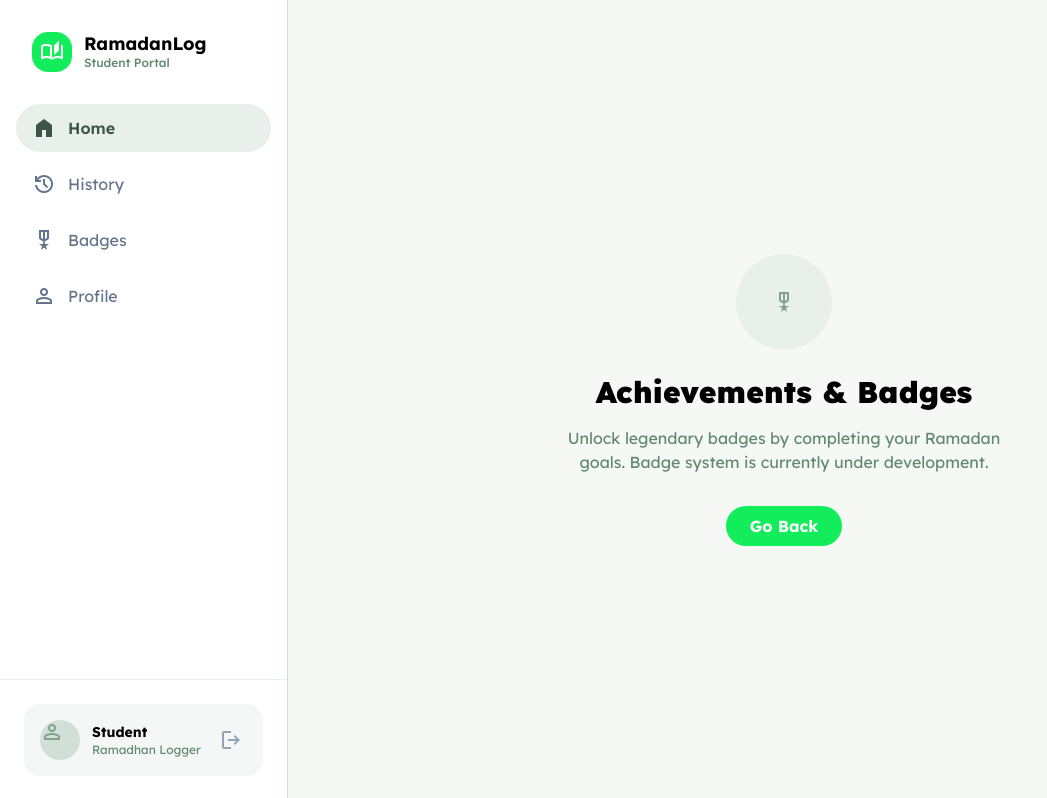
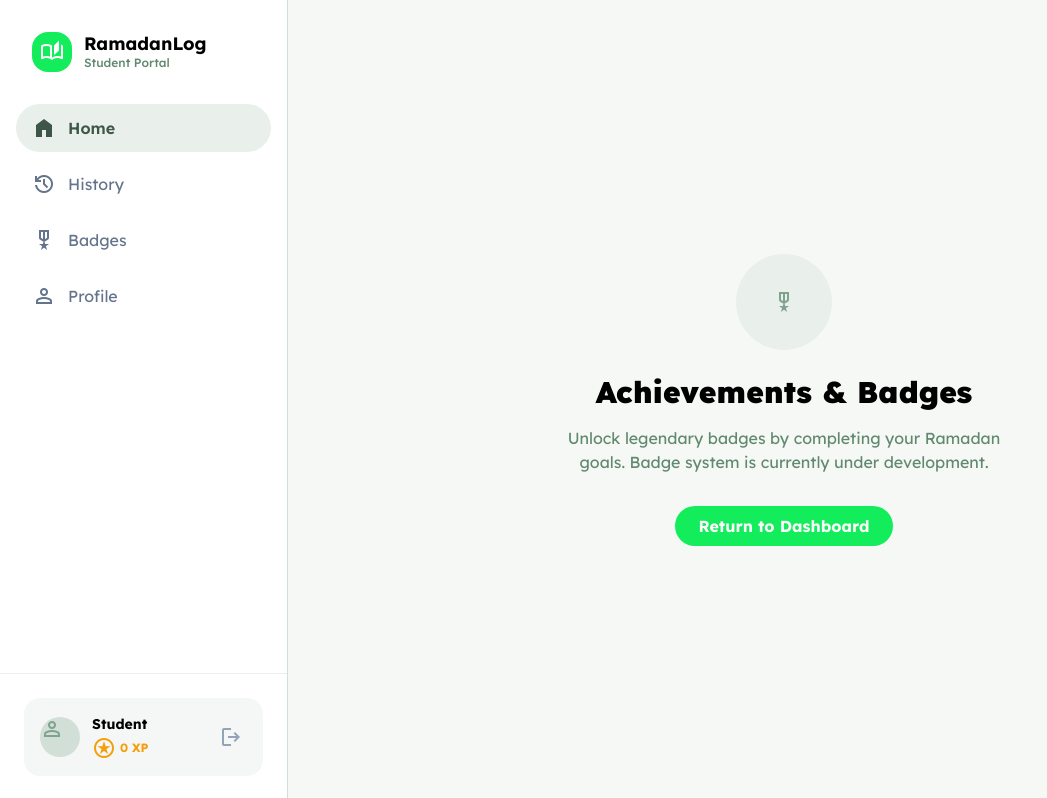
Before and after one commit to 0xshalah/Ramadhan-VibeTracker-V2, a Next.js app: page /dashboard/badges in a window 1280 px wide. Shown: the whole page, without its empty margins (0-1047 px from the left). Built offline with nearby package versions, Linux system fonts and the light colour scheme; no server answers.

Commit message:
fix(final): materialize XP badge, kill streak UTC, safe routing, honest landing page

```diff
--- a/app/dashboard/badges/page.jsx
+++ b/app/dashboard/badges/page.jsx
@@ -1,11 +1,13 @@
 "use client";
 import React from 'react';
+import { useRouter } from 'next/navigation';
 import Sidebar from '../student/components/Sidebar';
 import { auth, logout } from '@/lib/firebase';
 import { onAuthStateChanged } from 'firebase/auth';
 
 export default function BadgesPage() {
   const [user, setUser] = React.useState(null);
+  const router = useRouter();
   React.useEffect(() => {
     onAuthStateChanged(auth, u => setUser(u));
   }, []);
@@ -19,7 +21,7 @@ export default function BadgesPage() {
         </div>
         <h1 className="text-3xl font-black mb-4">Achievements & Badges</h1>
         <p className="text-sage-500 max-w-md">Unlock legendary badges by completing your Ramadan goals. Badge system is currently under development.</p>
-        <button onClick={() => window.history.back()} className="mt-8 px-6 py-2 bg-primary text-white font-bold rounded-xl active:scale-95 transition-transform">Go Back</button>
+        <button onClick={() => router.push('/dashboard/student')} className="mt-8 px-6 py-2 bg-primary text-white font-bold rounded-xl active:scale-95 transition-transform">Return to Dashboard</button>
       </main>
     </div>
   );
--- a/app/dashboard/history/page.jsx
+++ b/app/dashboard/history/page.jsx
@@ -1,11 +1,13 @@
 "use client";
 import React from 'react';
+import { useRouter } from 'next/navigation';
 import Sidebar from '../student/components/Sidebar';
 import { auth, logout } from '@/lib/firebase';
 import { onAuthStateChanged } from 'firebase/auth';
 
 export default function HistoryPage() {
   const [user, setUser] = React.useState(null);
+  const router = useRouter();
   React.useEffect(() => {
     onAuthStateChanged(auth, u => setUser(u));
   }, []);
@@ -19,7 +21,7 @@ export default function HistoryPage() {
         </div>
         <h1 className="text-3xl font-black mb-4">Worship History</h1>
         <p className="text-sage-500 max-w-md">Your spiritual journey logs are being compiled. Detailed historical charts will be available in Phase 2.</p>
-        <button onClick={() => window.history.back()} className="mt-8 px-6 py-2 bg-primary text-white font-bold rounded-xl active:scale-95 transition-transform">Go Back</button>
+        <button onClick={() => router.push('/dashboard/student')} className="mt-8 px-6 py-2 bg-primary text-white font-bold rounded-xl active:scale-95 transition-transform">Return to Dashboard</button>
       </main>
     </div>
   );
--- a/app/dashboard/profile/page.jsx
+++ b/app/dashboard/profile/page.jsx
@@ -1,11 +1,13 @@
 "use client";
 import React from 'react';
+import { useRouter } from 'next/navigation';
 import Sidebar from '../student/components/Sidebar';
 import { auth, logout } from '@/lib/firebase';
 import { onAuthStateChanged } from 'firebase/auth';
 
 export default function ProfilePage() {
   const [user, setUser] = React.useState(null);
+  const router = useRouter();
   React.useEffect(() => {
     onAuthStateChanged(auth, u => setUser(u));
   }, []);
@@ -27,7 +29,7 @@ export default function ProfilePage() {
            <h3 className="font-bold mb-4 uppercase text-xs tracking-widest text-sage-400">Account Settings</h3>
            <p className="text-sm">Profile editing and account customization will be available soon.</p>
         </div>
-        <button onClick={() => window.history.back()} className="mt-8 px-6 py-2 bg-primary text-white font-bold rounded-xl active:scale-95 transition-transform">Go Back</button>
+        <button onClick={() => router.push('/dashboard/student')} className="mt-8 px-6 py-2 bg-primary text-white font-bold rounded-xl active:scale-95 transition-transform">Return to Dashboard</button>
       </main>
     </div>
   );
--- a/app/dashboard/student/components/Sidebar.jsx
+++ b/app/dashboard/student/components/Sidebar.jsx
@@ -1,7 +1,7 @@
 import React from 'react';
 import Link from 'next/link';
 
-export default function Sidebar({ user, onLogout }) {
+export default function Sidebar({ user, totalXP = 0, onLogout }) {
   return (
     <aside className="w-72 bg-white dark:bg-slate-900 border-r border-sage-200 dark:border-slate-800 flex-col hidden lg:flex">
       <div className="p-8 flex items-center gap-3">
@@ -42,7 +42,10 @@ export default function Sidebar({ user, onLogout }) {
           </div>
           <div className="flex-1 min-w-0">
             <p className="text-sm font-bold truncate">{user?.displayName || 'Student'}</p>
-            <p className="text-xs text-sage-500 truncate">{user?.email || 'Ramadhan Logger'}</p>
+            <div className="flex items-center gap-1 mt-0.5 text-xs font-bold text-amber-500">
+              <span className="material-symbols-outlined text-[14px]">stars</span>
+              {totalXP} XP
+            </div>
           </div>
           <button onClick={onLogout} title="Log Out" className="w-8 h-8 rounded-full hover:bg-red-50 dark:hover:bg-red-900/30 text-slate-400 hover:text-red-500 flex items-center justify-center transition-colors">
              <span className="material-symbols-outlined text-[18px]">logout</span>
--- a/app/dashboard/student/components/StreakWidget.jsx
+++ b/app/dashboard/student/components/StreakWidget.jsx
@@ -5,7 +5,10 @@ export default function StreakWidget({ history }) {
   const streakCount = useMemo(() => {
     let count = 0;
     const reversedHistory = [...history].reverse();
-    const todayId = new Date().toISOString().split('T')[0];
+    // [FIX] Local timezone todayId (Anti-UTC Sabotage)
+    const date = new Date();
+    const offset = date.getTimezoneOffset() * 60000;
+    const todayId = new Date(date - offset).toISOString().split('T')[0];
 
     for (const day of reversedHistory) {
       if (!day) break;
--- a/app/dashboard/student/page.jsx
+++ b/app/dashboard/student/page.jsx
@@ -347,7 +347,7 @@ export default function StudentDashboard() {
       <link href="https://fonts.googleapis.com/css2?family=Material+Symbols+Outlined:wght,FILL@100..700,0..1&display=swap" rel="stylesheet" />
 
       <div className="flex h-screen overflow-hidden bg-background-light dark:bg-background-dark font-display text-slate-900 dark:text-slate-100 antialiased" style={{ fontFamily: 'Lexend, sans-serif' }}>
-        <Sidebar user={user} onLogout={logout} />
+        <Sidebar user={user} totalXP={totalXP} onLogout={logout} />
 
         <main className="flex-1 overflow-y-auto scroll-smooth relative">
           {/* TOASTS & INDICATORS */}
--- a/app/page.jsx
+++ b/app/page.jsx
@@ -56,8 +56,7 @@ export default function LandingPage() {
 
         <p className="text-lg md:text-xl text-sage-500 max-w-2xl mb-12 leading-relaxed">
           The all-in-one spiritual companion. Track your prayers, monitor your
-          daily tilawah, and build consistency. Built for students, teachers, and
-          parents.
+          daily tilawah, and build consistency throughout Ramadan.
         </p>
 
         {/* Login Button */}
```
